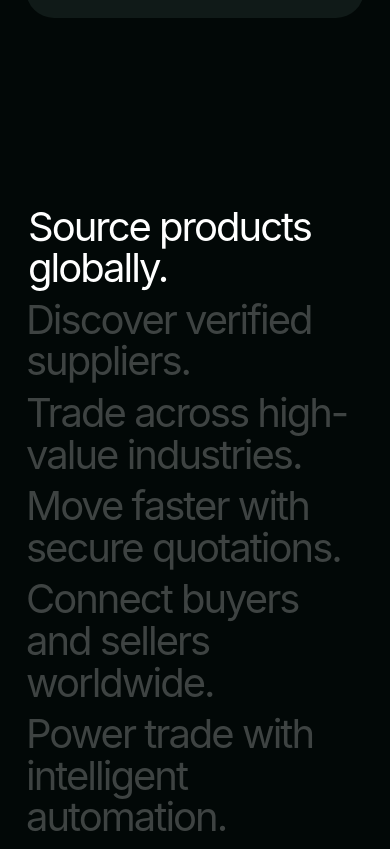
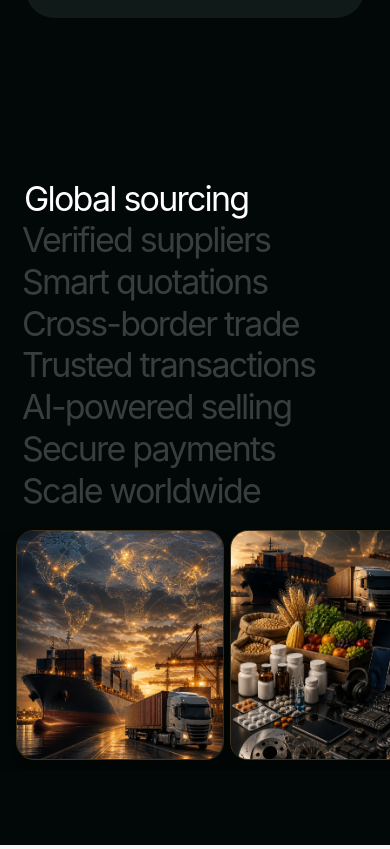
Before and after one commit to misbahussainmohammed24-dot/impexviaa, a Next.js app: page / in a window 390 px wide. Shown: the part 1415-2264 px from the top of the page. Built offline with nearby package versions, Linux system fonts and the light colour scheme.

Commit message:
refine mobile showcase text and images

```diff
--- a/app/components/MobileHome.tsx
+++ b/app/components/MobileHome.tsx
@@ -5,42 +5,42 @@ import { useState } from "react";
 
 const showcaseItems = [
   {
-    text: "Source products globally.",
+    text: "Global sourcing",
     image: "/images/trade1.webp",
     alt: "Global product sourcing",
   },
   {
-    text: "Discover verified suppliers.",
+    text: "Verified suppliers",
     image: "/images/trade2.webp",
     alt: "Verified suppliers",
   },
   {
-    text: "Trade across high-value industries.",
+    text: "Smart quotations",
     image: "/images/trade3.webp",
     alt: "Trade industries",
   },
   {
-    text: "Move faster with secure quotations.",
+    text: "Cross-border trade",
     image: "/images/trade4.webp",
     alt: "Secure quotations",
   },
   {
-    text: "Connect buyers and sellers worldwide.",
+    text: "Trusted transactions",
     image: "/images/trade5.webp",
     alt: "Global buyer seller network",
   },
   {
-    text: "Power trade with intelligent automation.",
+    text: "AI-powered selling",
     image: "/images/trade6.webp",
     alt: "AI trade automation",
   },
   {
-    text: "Build trust before business begins.",
+    text: "Secure payments",
     image: "/images/trade7.webp",
     alt: "Trusted global trade",
   },
   {
-    text: "Scale globally with IMPEXVIAA.",
+    text: "Scale worldwide",
     image: "/images/trade8.webp",
     alt: "Impexviaa global platform",
   },
@@ -88,7 +88,7 @@ export default function MobileHome() {
 
   const handleShowcaseScroll = (e: React.UIEvent<HTMLDivElement>) => {
     const box = e.currentTarget;
-    const cardWidth = box.clientWidth * 0.82 + 16;
+    const cardWidth = box.clientWidth * 0.58 + 6;
     const index = Math.round(box.scrollLeft / cardWidth);
     setActiveShowcase(Math.min(index, showcaseItems.length - 1));
   };
--- a/app/globals.css
+++ b/app/globals.css
@@ -622,23 +622,23 @@ body {
 }@media (max-width: 768px) {
   .mobile-scroll-showcase {
     background: #020807;
-    padding: 80px 0 95px;
+    padding: 55px 0 75px;
     overflow: hidden;
   }
 
   .showcase-text {
-    padding: 0 26px;
-    margin-bottom: 34px;
+    padding: 0 22px;
+    margin-bottom: 22px;
   }
 
   .showcase-line {
-    font-size: 40px;
-    line-height: 1.04;
-    letter-spacing: -2px;
+    font-size: 34px;
+    line-height: 1.05;
+    letter-spacing: -1.8px;
     font-weight: 400;
-    color: rgba(255, 255, 255, 0.24);
-    margin: 0 0 10px;
-    transition: color 0.35s ease, transform 0.35s ease;
+    color: rgba(255, 255, 255, 0.22);
+    margin: 0 0 6px;
+    transition: color 0.3s ease, transform 0.3s ease;
   }
 
   .showcase-line.active {
@@ -648,9 +648,9 @@ body {
 
   .showcase-images {
     display: flex;
-    gap: 16px;
+    gap: 6px;
     overflow-x: auto;
-    padding: 0 26px 10px;
+    padding: 0 16px 10px;
     scroll-snap-type: x mandatory;
     scrollbar-width: none;
   }
@@ -660,13 +660,13 @@ body {
   }
 
   .showcase-images img {
-    width: 82%;
-    height: 390px;
+    width: 58%;
+    height: 230px;
     object-fit: cover;
-    border-radius: 24px;
+    border-radius: 18px;
     flex-shrink: 0;
     scroll-snap-align: center;
-    border: 1px solid rgba(214, 165, 82, 0.35);
-    box-shadow: 0 22px 55px rgba(0, 0, 0, 0.45);
+    border: 1px solid rgba(214, 165, 82, 0.28);
+    box-shadow: 0 14px 35px rgba(0, 0, 0, 0.42);
   }
 }
```
